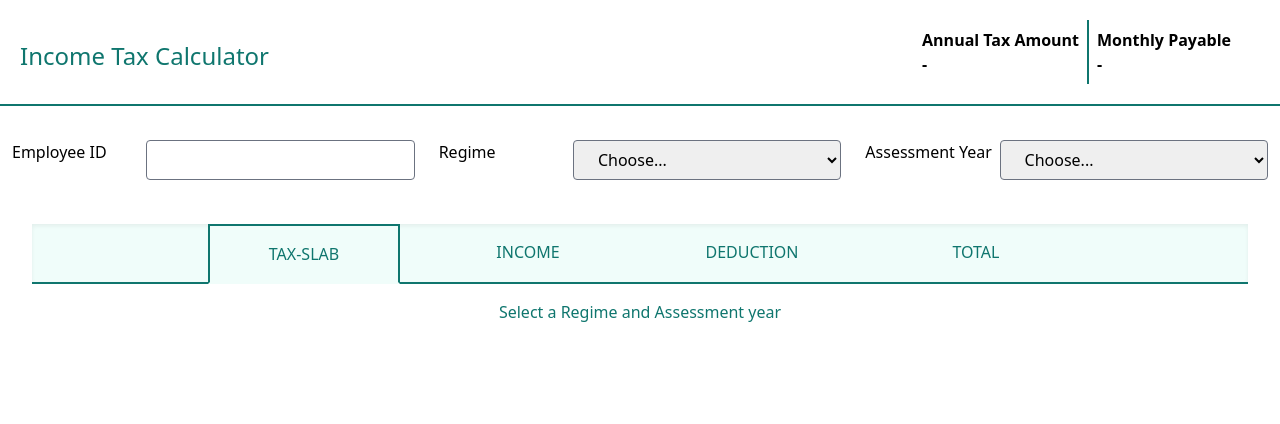
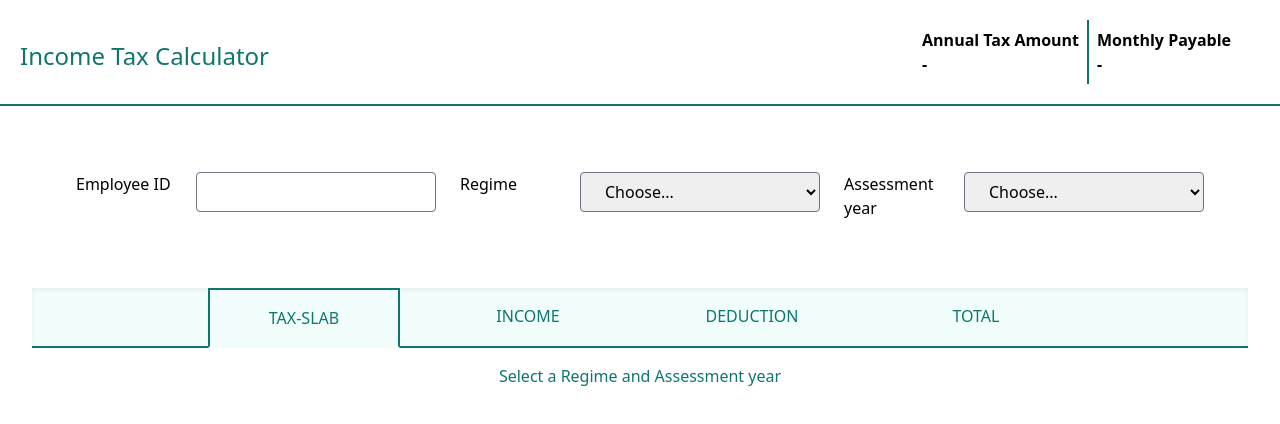
Before and after one commit to aiswarya-qburst/tax-calculator, a React app: page / in a window 1280 px wide. Shown: the top 424 px of the page. Built offline with nearby package versions, Linux system fonts and the light colour scheme; data requests are answered from the project's data file.

Commit message:
Use common components instead of hardcoded DOM

```diff
--- a/src/components/Basic.tsx
+++ b/src/components/Basic.tsx
@@ -74,33 +74,11 @@ const Basic = ({
 
     return (
         <div className="basic-section">
-            {/* <Form initialValues={{ initial: general }}>
+            <Form initialValues={{ initial: general }}>
                 {general.map((g) => (
-                    <InputForm key={g.label} field={g} handleChange={handleChange} />
+                    <InputForm key={g.label} field={g} updateDetails={handleChange} />
                 ))}
-            </Form> */}
-            <form>
-                <div className="form-control-wrapper">
-                    <label htmlFor="employee_id">Employee ID</label>
-                    <input type="text" name="employee_id" className="form-control" onChange={handleChange}></input>
-                </div>
-                <div className="form-control-wrapper">
-                    <label htmlFor="regime">Regime</label>
-                    <select name="regime" className="form-control" onChange={handleChange}>
-                        <option value="">Choose...</option>
-                        <option value="old">Old Regime</option>
-                        <option value="new">New Regime</option>
-                    </select>
-                </div>
-                <div className="form-control-wrapper">
-                    <label htmlFor="ay">Assessment Year</label>
-                    <select name="assessment_year" className="form-control" onChange={handleChange}>
-                        <option value="">Choose...</option>
-                        <option value="20-21">2020-2021</option>
-                        <option value="21-22">2021-2022</option>
-                    </select>
-                </div>
-            </form>
+            </Form>
         </div>
     );
 };
--- a/src/components/FormElements.tsx
+++ b/src/components/FormElements.tsx
@@ -3,7 +3,7 @@ import { Formik, Field as FormField, ErrorMessage, useFormikContext } from 'form
 import { Field } from '../models/common.interface';
 
 interface FForm {
-    children: any;
+    children: any; //TODO: ReactNode;
     initialValues: Record<string, unknown>;
     handleSubmit?: (values: Record<string, unknown>) => void;
 }
@@ -37,12 +37,19 @@ export const TextField = ({
     data,
     values,
     handleChange,
+    updateDetails,
 }: {
     data: Field;
     values?: Record<string, string>;
     handleChange?: (e: React.SyntheticEvent) => void;
+    updateDetails?: (e: React.SyntheticEvent) => void;
 }): JSX.Element => {
     const { name, label, disabled } = data;
+
+    const onChangeHandler = (e) => {
+        handleChange(e);
+        updateDetails && updateDetails(e);
+    };
 
     return (
         <div className="form-control-wrapper">
@@ -53,7 +60,7 @@ export const TextField = ({
                 name={name}
                 id={name}
                 readOnly={disabled}
-                onChange={handleChange}
+                onChange={onChangeHandler}
                 value={values[name]}
             />
             <ErrorMessage name={name} render={(msg) => <div style={{ color: 'red' }}>{msg}</div>} />
@@ -65,12 +72,20 @@ export const SelectField = ({
     data,
     values,
     handleChange,
+    updateDetails,
 }: {
     data: Field;
     values?: Record<string, string>;
     handleChange?: (e: React.SyntheticEvent) => void;
+    updateDetails?: (e: React.SyntheticEvent) => void;
 }): JSX.Element => {
     const { name, label, options } = data;
+
+    //TODO: copy pasted
+    const onChangeHandler = (e) => {
+        handleChange(e);
+        updateDetails && updateDetails(e);
+    };
 
     return (
         <div className="form-control-wrapper">
@@ -80,7 +95,7 @@ export const SelectField = ({
                 id={name}
                 name={name}
                 className="form-control"
-                onChange={handleChange}
+                onChange={onChangeHandler}
                 value={values[name]}
             >
                 <option value="">Choose...</option>
--- a/src/components/InputForm.tsx
+++ b/src/components/InputForm.tsx
@@ -7,10 +7,12 @@ const InputForm = ({
     field,
     values,
     handleChange,
+    updateDetails,
 }: {
     field: Field;
     values?: Record<string, string>;
     handleChange?: (e: React.SyntheticEvent) => void;
+    updateDetails?: (e: React.SyntheticEvent) => void;
 }): JSX.Element => {
     const getFormElement = (
         name: string,
@@ -27,10 +29,12 @@ const InputForm = ({
             disabled: el.disabled ? el.disabled : false,
         };
         if (el.type === 'text') {
-            return <TextField data={data} values={values} handleChange={handleChange} />;
+            return <TextField data={data} values={values} handleChange={handleChange} updateDetails={updateDetails} />;
         }
         if (el.type === 'dropdown') {
-            return <SelectField data={data} values={values} handleChange={handleChange} />;
+            return (
+                <SelectField data={data} values={values} handleChange={handleChange} updateDetails={updateDetails} />
+            );
         }
     };
 
```
